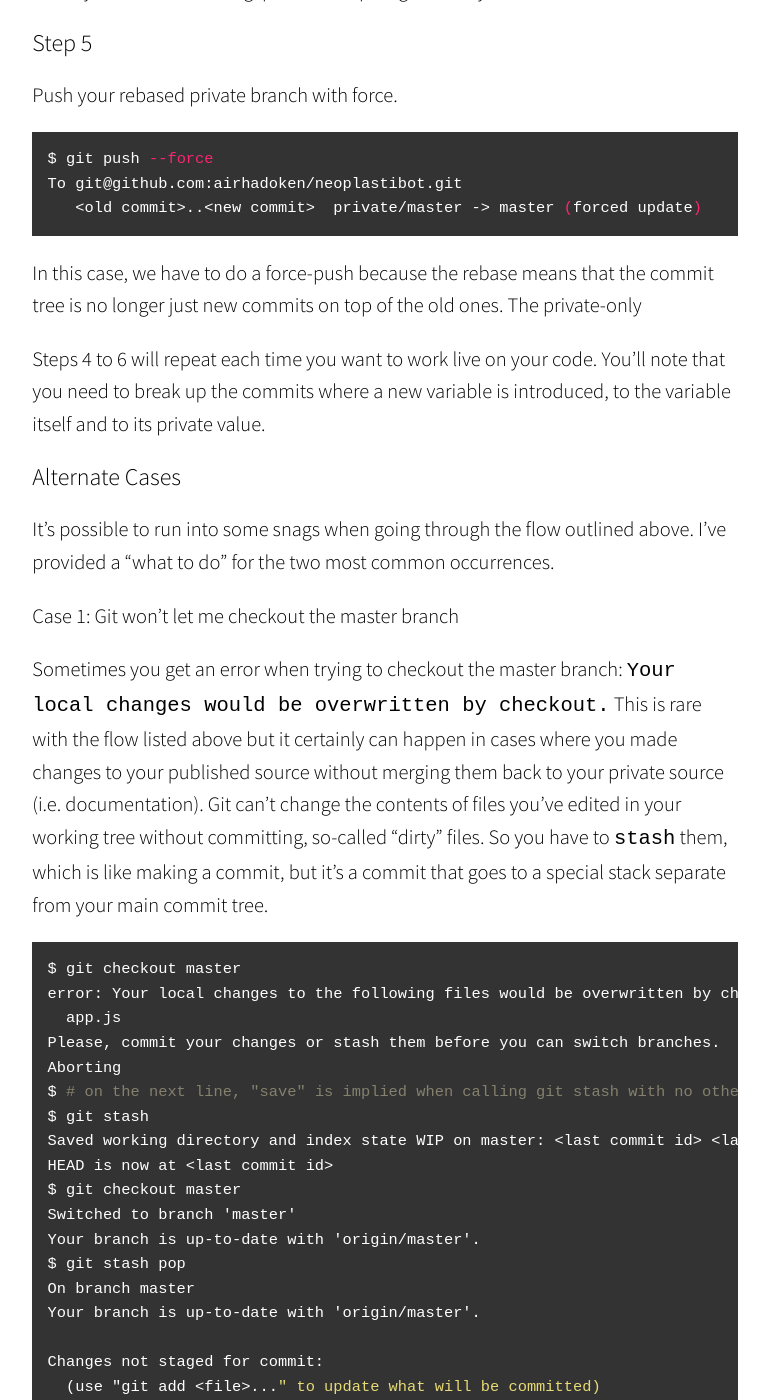
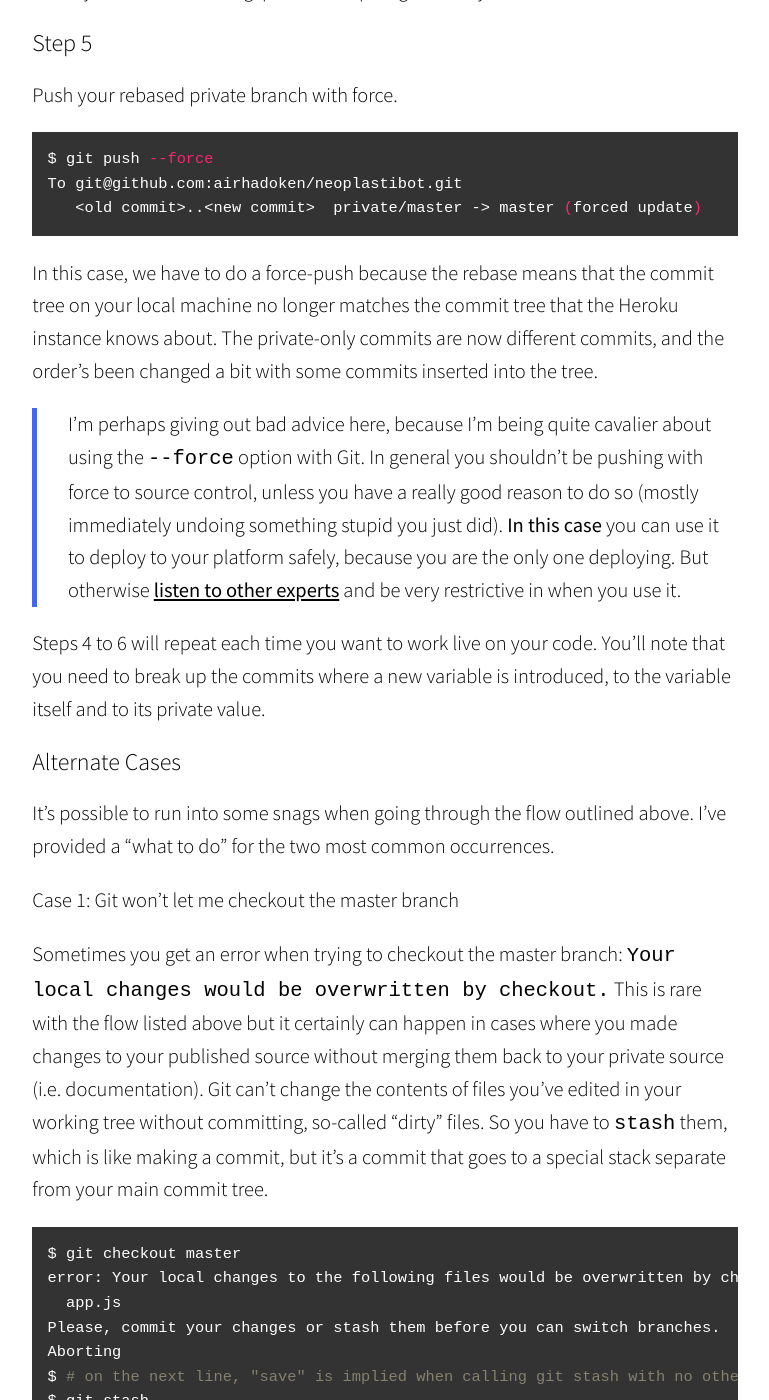
Before and after one commit to airhadoken/airhadoken.github.io, a Jekyll site: the page built from _posts/2016-01-28-best-practices-git-private-data.md, in a window 1280 px wide and 1400 px high, scrolled down 9294 px. Shown: the whole window, without its empty margins (255-1024 px from the left). Built offline with Jekyll 4.4.1, drawn with Linux system fonts in a browser that asks for light colours; nearby versions of some CDN libraries; some web fonts are replaced; Markdown is read by kramdown in place of the engine named in the settings; comment, search, counter and statistics services are not loaded.

Commit message:
Adding in content I blanked on writing before, also underlining links because they otherwise just look like bold text

````diff
--- a/_posts/2016-01-28-best-practices-git-private-data.md
+++ b/_posts/2016-01-28-best-practices-git-private-data.md
@@ -262,7 +262,9 @@ To git@github.com:airhadoken/neoplastibot.git
    <old commit>..<new commit>  private/master -> master (forced update)
 ```
 
-In this case, we have to do a force-push because the rebase means that the commit tree is no longer just new commits on top of the old ones.  The private-only
+In this case, we have to do a force-push because the rebase means that the commit tree on your local machine no longer matches the commit tree that the Heroku instance knows about.  The private-only commits are now different commits, and the order's been changed a bit with some commits inserted into the tree.
+
+> I'm perhaps giving out bad advice here, because I'm being quite cavalier about using the `--force` option with Git.  In general you shouldn't be pushing with force to source control, unless you have a really good reason to do so (mostly immediately undoing something stupid you just did).  **In this case** you can use it to deploy to your platform safely, because you are the only one deploying.  But otherwise [listen to other experts](http://willi.am/blog/2014/08/12/the-dark-side-of-the-force-push/) and be very restrictive in when you use it.
 
 Steps 4 to 6 will repeat each time you want to work live on your code.  You'll note that you need to break up the commits where a new variable is introduced, to the variable itself and to its private value.
 
--- a/_sass/basic.sass
+++ b/_sass/basic.sass
@@ -72,3 +72,10 @@ body > header h1
 body > footer
     display: flex
     justify-content: space-between
+
+/* site customization here */
+article a
+    text-decoration: underline !important
+
+article header a
+    text-decoration: none !important
````
